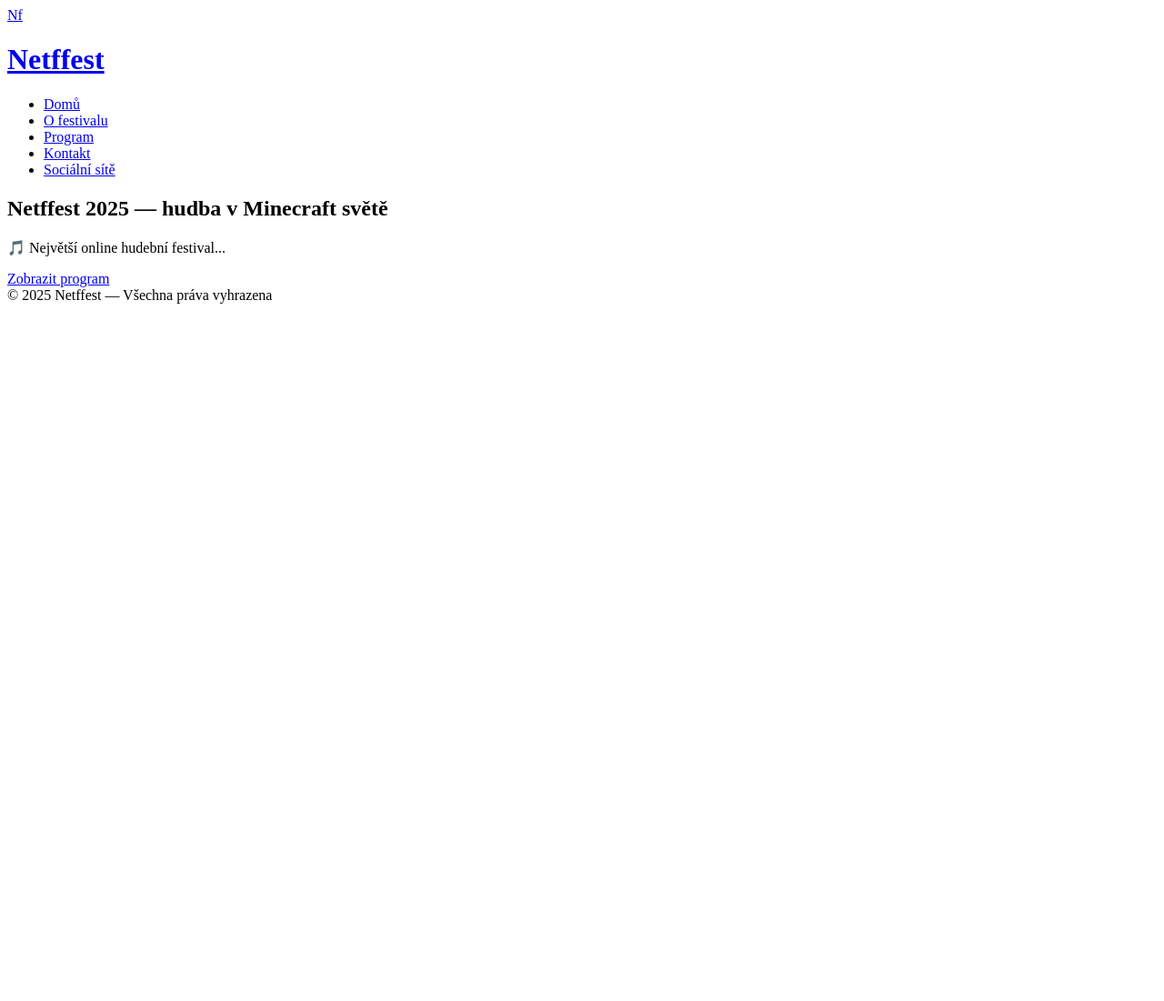
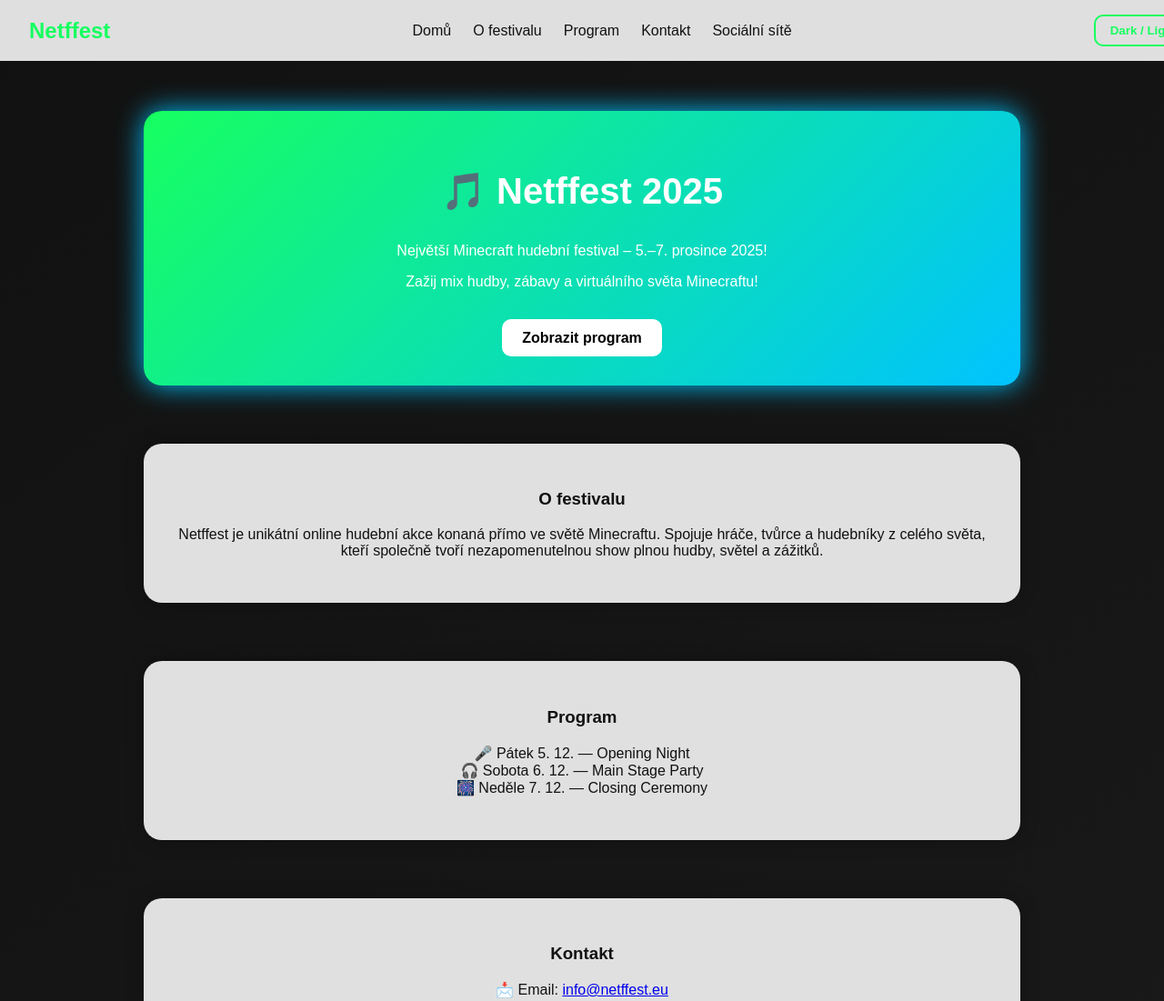
Before and after one commit to Govenn/Netffest, a plain HTML site: page index.html in a window 1280 px wide. Shown: the top 1101 px of the page at 91% size. Before the commit the page ends 800 px from the top, so only its background shows below. Drawn offline with Linux system fonts and the light colour scheme.

Commit message:
Update index.html

```diff
--- a/index.html
+++ b/index.html
@@ -1,40 +1,239 @@
-<!doctype html>
+<!DOCTYPE html>
 <html lang="cs">
 <head>
-  <meta charset="utf-8">
-  <meta name="viewport" content="width=device-width,initial-scale=1">
-  <title>Netffest – Domů</title>
-  <link rel="stylesheet" href="css/style.css">
+  <meta charset="UTF-8">
+  <meta name="viewport" content="width=device-width, initial-scale=1.0">
+  <title>Netffest – Minecraft Festival</title>
+  <style>
+    :root {
+      --bg-light: #fafafa;
+      --bg-dark: #0f0f0f;
+      --text-light: #111;
+      --text-dark: #fff;
+      --accent: #16ff60;
+      --accent2: #00c3ff;
+      --card-bg-light: #ffffffdd;
+      --card-bg-dark: #1b1b1bdd;
+      --transition: 0.3s ease;
+    }
+
+    [data-theme="dark"] {
+      --bg-light: var(--bg-dark);
+      --text-light: var(--text-dark);
+      --card-bg-light: var(--card-bg-dark);
+    }
+
+    body {
+      margin: 0;
+      font-family: "Poppins", sans-serif;
+      background: var(--bg-light);
+      color: var(--text-light);
+      transition: background var(--transition), color var(--transition);
+      background-image: linear-gradient(145deg, #111, #1a1a1a);
+    }
+
+    header {
+      position: fixed;
+      top: 0;
+      width: 100%;
+      background: var(--card-bg-light);
+      display: flex;
+      justify-content: space-between;
+      align-items: center;
+      padding: 1rem 2rem;
+      backdrop-filter: blur(10px);
+      z-index: 10;
+      transition: var(--transition);
+    }
+
+    .brand {
+      display: flex;
+      align-items: center;
+      text-decoration: none;
+      color: var(--accent);
+      font-weight: bold;
+      font-size: 1.5rem;
+    }
+
+    nav ul {
+      list-style: none;
+      display: flex;
+      gap: 1.5rem;
+      margin: 0;
+      padding: 0;
+    }
+
+    nav a {
+      color: var(--text-light);
+      text-decoration: none;
+      font-weight: 500;
+      transition: color var(--transition);
+    }
+
+    nav a:hover {
+      color: var(--accent);
+    }
+
+    main {
+      margin-top: 90px;
+      padding: 2rem;
+      display: flex;
+      flex-direction: column;
+      gap: 4rem;
+      align-items: center;
+    }
+
+    section {
+      max-width: 900px;
+      width: 100%;
+      padding: 2rem;
+      background: var(--card-bg-light);
+      border-radius: 20px;
+      box-shadow: 0 0 20px #00000040;
+      transition: var(--transition);
+      text-align: center;
+    }
+
+    .hero {
+      background: linear-gradient(135deg, var(--accent), var(--accent2));
+      color: white;
+      box-shadow: 0 0 30px var(--accent2);
+    }
+
+    .hero h2 {
+      font-size: 2.5rem;
+    }
+
+    .cta {
+      background: white;
+      color: #000;
+      padding: 0.7rem 1.4rem;
+      border-radius: 10px;
+      display: inline-block;
+      margin-top: 1rem;
+      text-decoration: none;
+      font-weight: bold;
+      transition: transform 0.2s;
+    }
+
+    .cta:hover {
+      transform: scale(1.05);
+    }
+
+    footer {
+      text-align: center;
+      padding: 2rem;
+      color: gray;
+      font-size: 0.9rem;
+    }
+
+    #themeToggle {
+      background: none;
+      border: 2px solid var(--accent);
+      color: var(--accent);
+      padding: 0.5rem 1rem;
+      border-radius: 10px;
+      cursor: pointer;
+      font-weight: bold;
+      transition: var(--transition);
+    }
+
+    #themeToggle:hover {
+      background: var(--accent);
+      color: #000;
+    }
+
+    @media (max-width: 768px) {
+      nav ul {
+        display: none;
+      }
+
+      .menu-btn {
+        display: block;
+        background: var(--accent);
+        border: none;
+        padding: 0.5rem 1rem;
+        border-radius: 10px;
+        color: #000;
+        font-weight: bold;
+        cursor: pointer;
+      }
+
+      .menu.open ul {
+        display: flex;
+        flex-direction: column;
+        gap: 1rem;
+        position: absolute;
+        top: 70px;
+        right: 20px;
+        background: var(--card-bg-light);
+        padding: 1rem 2rem;
+        border-radius: 20px;
+      }
+    }
+  </style>
 </head>
 <body>
   <header>
-    <a href="index.html" class="brand">
-      <div class="logo">Nf</div>
-      <h1>Netffest</h1>
-    </a>
-    <nav>
-      <ul class="nav-links">
-        <li><a href="index.html">Domů</a></li>
-        <li><a href="about.html">O festivalu</a></li>
-        <li><a href="program.html">Program</a></li>
-        <li><a href="contact.html">Kontakt</a></li>
-        <li><a href="socials.html">Sociální sítě</a></li>
+    <a href="#" class="brand">Netffest</a>
+    <nav id="nav">
+      <ul>
+        <li><a href="#home">Domů</a></li>
+        <li><a href="#about">O festivalu</a></li>
+        <li><a href="#program">Program</a></li>
+        <li><a href="#contact">Kontakt</a></li>
+        <li><a href="#socials">Sociální sítě</a></li>
       </ul>
     </nav>
+    <button id="themeToggle">Dark / Light</button>
   </header>
 
   <main>
-    <section class="hero card">
-      <h2>Netffest 2025 — hudba v Minecraft světě</h2>
-      <p>🎵 Největší online hudební festival...</p>
-      <a class="cta" href="program.html">Zobrazit program</a>
+    <section id="home" class="hero">
+      <h2>🎵 Netffest 2025</h2>
+      <p>Největší Minecraft hudební festival – 5.–7. prosince 2025!</p>
+      <p>Zažij mix hudby, zábavy a virtuálního světa Minecraftu!</p>
+      <a href="#program" class="cta">Zobrazit program</a>
+    </section>
+
+    <section id="about">
+      <h3>O festivalu</h3>
+      <p>Netffest je unikátní online hudební akce konaná přímo ve světě Minecraftu. Spojuje hráče, tvůrce a hudebníky z celého světa, kteří společně tvoří nezapomenutelnou show plnou hudby, světel a zážitků.</p>
+    </section>
+
+    <section id="program">
+      <h3>Program</h3>
+      <p>🎤 Pátek 5. 12. — Opening Night<br>
+         🎧 Sobota 6. 12. — Main Stage Party<br>
+         🎆 Neděle 7. 12. — Closing Ceremony</p>
+    </section>
+
+    <section id="contact">
+      <h3>Kontakt</h3>
+      <p>📩 Email: <a href="mailto:info@netffest.eu">info@netffest.eu</a></p>
+      <p>📍 Minecraft Server: <strong>play.netffest.eu</strong></p>
+    </section>
+
+    <section id="socials">
+      <h3>Sociální sítě</h3>
+      <p>Sleduj nás a zůstaň v obraze!</p>
+      <p>
+        <a href="#" target="_blank">Discord</a> |
+        <a href="#" target="_blank">Instagram</a> |
+        <a href="#" target="_blank">TikTok</a>
+      </p>
     </section>
   </main>
 
   <footer>
-    <div>© 2025 Netffest — Všechna práva vyhrazena</div>
+    © 2025 Netffest — Minecraft Music Festival
   </footer>
 
-  <script src="js/script.js"></script>
+  <script>
+    const btn = document.getElementById("themeToggle");
+    btn.addEventListener("click", () => {
+      document.documentElement.toggleAttribute("data-theme", "dark");
+    });
+  </script>
 </body>
 </html>
```
